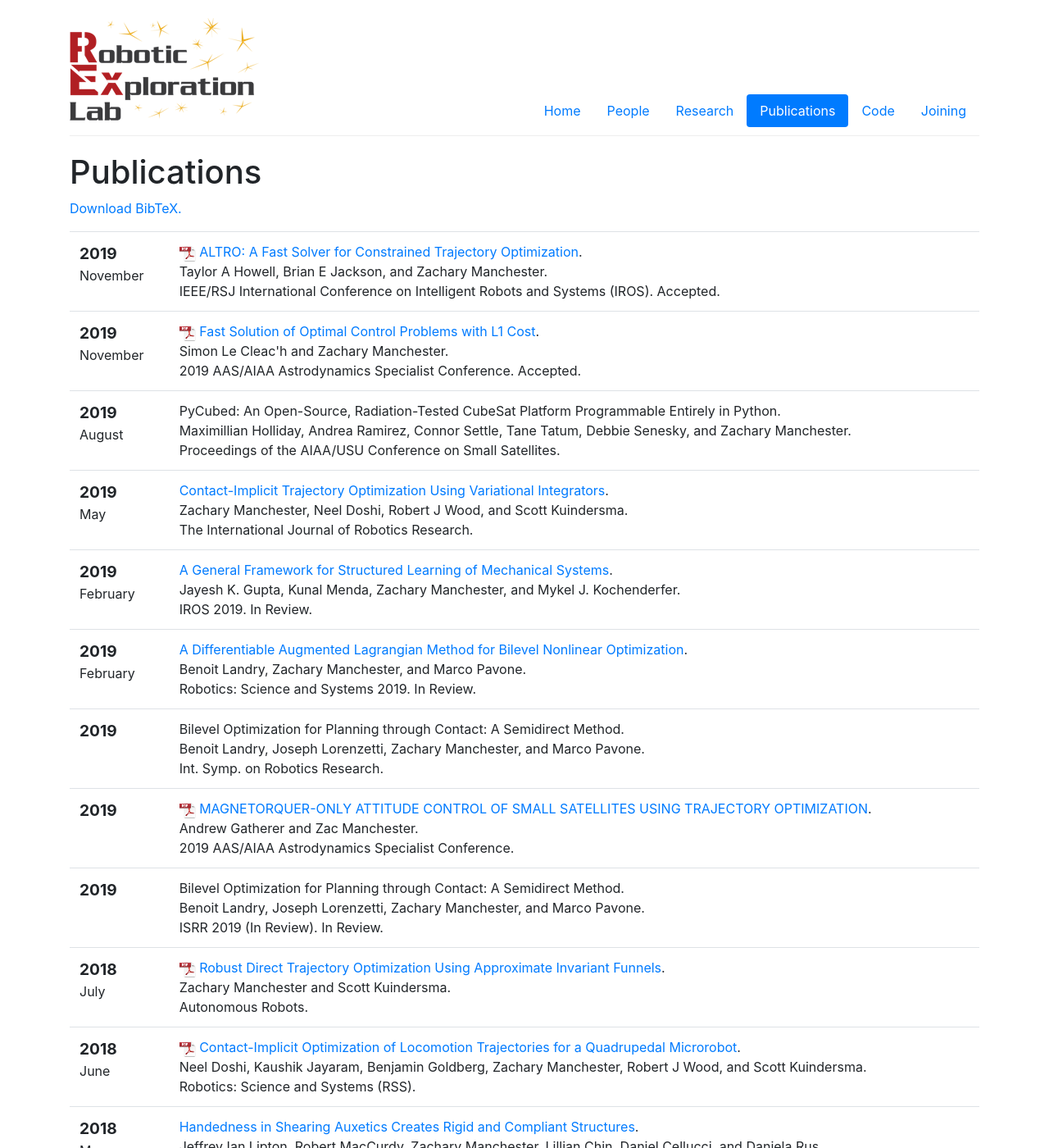
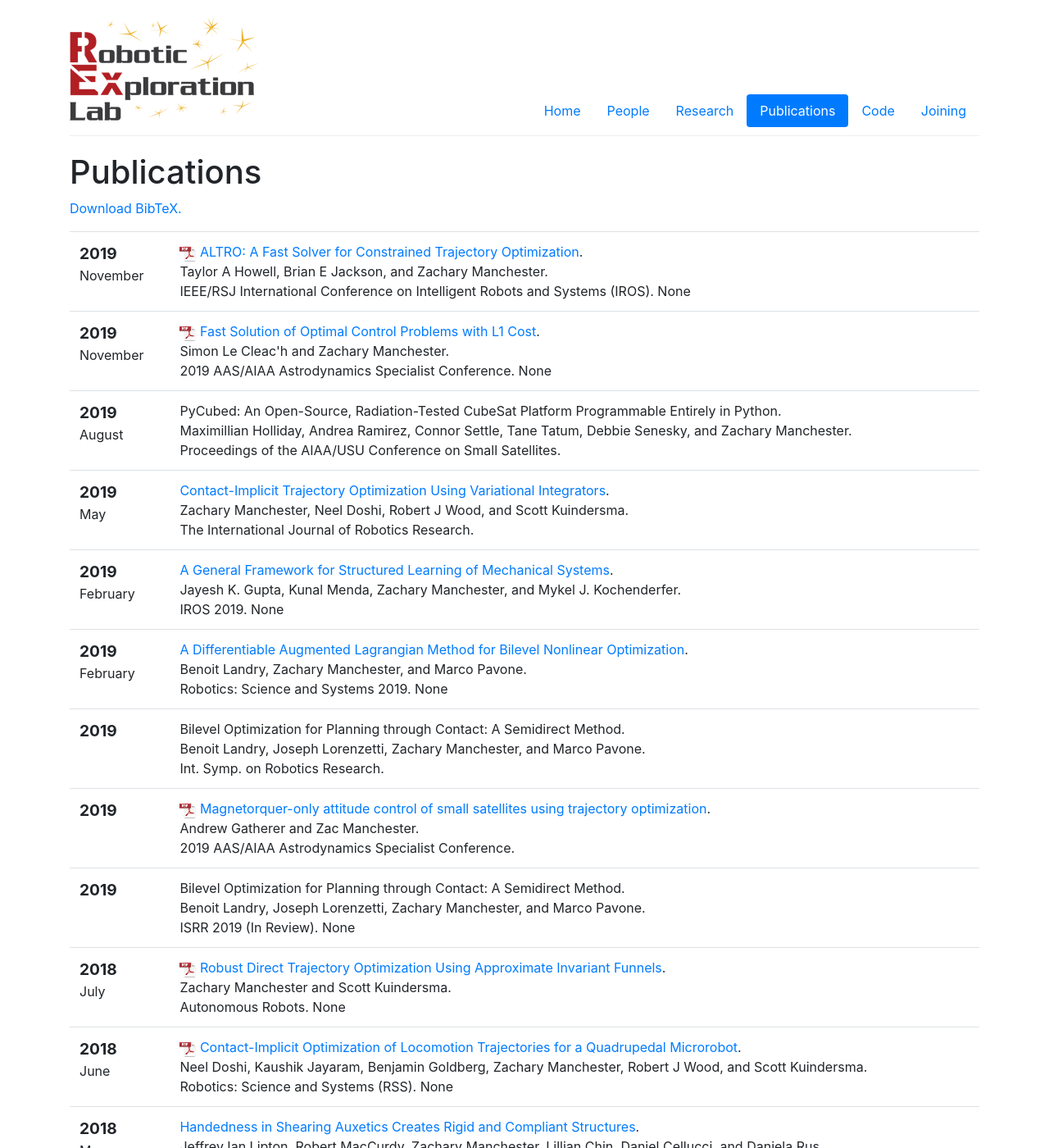
Before and after one commit to RoboticExplorationLab/roboticexplorationlab.github.io, a Jekyll site: the page built from publications.html, in a window 1280 px wide and 1400 px high. Shown: the whole window at 82% size. Built offline with Jekyll 4.4.1, drawn with Linux system fonts in a browser that asks for light colours; some of the changed text lies outside the part shown.

Commit message:
Make Andrew's publication lower-case

```diff
--- a/_includes/pubs.html
+++ b/_includes/pubs.html
@@ -20,7 +20,7 @@
 			</span><br />
 			<span class="venuetype"></span><span class="venue">IEEE/RSJ International Conference on Intelligent Robots and Systems (IROS)</span>.
 			<span class="note">
-			Accepted.
+			None
 			</span>
 			<br />
 			<span class="links">
@@ -46,7 +46,7 @@
 			</span><br />
 			<span class="venuetype"></span><span class="venue">2019 AAS/AIAA Astrodynamics Specialist Conference</span>.
 			<span class="note">
-			Accepted.
+			None
 			</span>
 			<br />
 			<span class="links">
@@ -112,7 +112,7 @@
 			</span><br />
 			<span class="venuetype"></span><span class="venue">IROS 2019</span>.
 			<span class="note">
-			In Review.
+			None
 			</span>
 			<br />
 			<span class="links">
@@ -136,7 +136,7 @@
 			</span><br />
 			<span class="venuetype"></span><span class="venue">Robotics: Science and Systems 2019</span>.
 			<span class="note">
-			In Review.
+			None
 			</span>
 			<br />
 			<span class="links">
@@ -176,7 +176,7 @@
 			<span class="pubtitle">
 					<img src="img/pdficon_small.png" width="20"
 						height="20" alt="PDF" />
-				<a href="https://rexlab.stanford.edu/papers/magnetorquer_only.pdf">MAGNETORQUER-ONLY ATTITUDE CONTROL OF SMALL SATELLITES USING TRAJECTORY OPTIMIZATION</a>.
+				<a href="https://rexlab.stanford.edu/papers/magnetorquer_only.pdf">Magnetorquer-only attitude control of small satellites using trajectory optimization</a>.
 			</span><br />
 			<span class="authors">
 				Andrew Gatherer and Zac Manchester.
@@ -204,7 +204,7 @@
 			</span><br />
 			<span class="venuetype"></span><span class="venue">ISRR 2019 (In Review)</span>.
 			<span class="note">
-			In Review.
+			None
 			</span>
 			<br />
 			<span class="links">
@@ -230,7 +230,7 @@
 			</span><br />
 			<span class="venuetype"></span><span class="venue">Autonomous Robots</span>.
 			<span class="note">
-
+			None
 			</span>
 			<br />
 			<span class="links">
@@ -256,7 +256,7 @@
 			</span><br />
 			<span class="venuetype"></span><span class="venue">Robotics: Science and Systems (RSS)</span>.
 			<span class="note">
-
+			None
 			</span>
 			<br />
 			<span class="links">
@@ -280,7 +280,7 @@
 			</span><br />
 			<span class="venuetype"></span><span class="venue">Science 360(6389)</span>.
 			<span class="note">
-
+			None
 			</span>
 			<br />
 			<span class="links">
@@ -306,7 +306,7 @@
 			</span><br />
 			<span class="venuetype"></span><span class="venue">Proceedings of the International Symposium on Robotics Research (ISRR)</span>.
 			<span class="note">
-
+			None
 			</span>
 			<br />
 			<span class="links">
@@ -332,7 +332,7 @@
 			</span><br />
 			<span class="venuetype"></span><span class="venue">Proceedings of the IEEE/RSJ International Conference on Intelligent Robots and Systems (IROS)</span>.
 			<span class="note">
-
+			None
 			</span>
 			<br />
 			<span class="links">
@@ -358,7 +358,7 @@
 			</span><br />
 			<span class="venuetype"></span><span class="venue">Robotics: Science and Systems (RSS), Cambridge, MA</span>.
 			<span class="note">
-
+			None
 			</span>
 			<br />
 			<span class="links">
@@ -384,7 +384,7 @@
 			</span><br />
 			<span class="venuetype"></span><span class="venue">Robotics and Automation (ICRA), 2017 IEEE International Conference On</span>.
 			<span class="note">
-
+			None
 			</span>
 			<br />
 			<span class="links">
@@ -410,7 +410,7 @@
 			</span><br />
 			<span class="venuetype"></span><span class="venue">The Astrophysical Journal 837(2)</span>.
 			<span class="note">
-
+			None
 			</span>
 			<br />
 			<span class="links">
@@ -436,7 +436,7 @@
 			</span><br />
 			<span class="venuetype"></span><span class="venue">55th AIAA Aerospace Sciences Meeting</span>.
 			<span class="note">
-
+			None
 			</span>
 			<br />
 			<span class="links">
@@ -462,7 +462,7 @@
 			</span><br />
 			<span class="venuetype"></span><span class="venue">AIAA Guidance, Navigation, and Control Conference</span>.
 			<span class="note">
-
+			None
 			</span>
 			<br />
 			<span class="links">
@@ -488,7 +488,7 @@
 			</span><br />
 			<span class="venuetype"></span><span class="venue">Decision and Control (CDC), 2016 IEEE 55th Conference On</span>.
 			<span class="note">
-
+			None
 			</span>
 			<br />
 			<span class="links">
@@ -512,7 +512,7 @@
 			</span><br />
 			<span class="venuetype"></span><span class="venue">IEEE Spectrum</span>.
 			<span class="note">
-
+			None
 			</span>
 			<br />
 			<span class="links">
@@ -538,7 +538,7 @@
 			</span><br />
 			<span class="venuetype"></span><span class="venue">AIAA/AAS Astrodynamics Specialist Conference</span>.
 			<span class="note">
-
+			None
 			</span>
 			<br />
 			<span class="links">
@@ -564,7 +564,7 @@
 			</span><br />
 			<span class="venuetype"></span><span class="venue">Journal of Guidance, Control, and Dynamics 39(1)</span>.
 			<span class="note">
-
+			None
 			</span>
 			<br />
 			<span class="links">
@@ -590,7 +590,7 @@
 			</span><br />
 			<span class="venuetype"></span><span class="venue">AIAA/USU Conference on Small Satellites</span>.
 			<span class="note">
-
+			None
 			</span>
 			<br />
 			<span class="links">
--- a/bib/pubs.bib
+++ b/bib/pubs.bib
@@ -288,7 +288,7 @@
 
 @inproceedings{Gatherer,
   address = {{Portland, ME}},
-  title = {{{MAGNETORQUER}}-{{ONLY ATTITUDE CONTROL OF SMALL SATELLITES USING TRAJECTORY OPTIMIZATION}}},
+  title = {{{Magnetorquer}}-{{only attitude control of small satellites using trajectory optimization}}},
   abstract = {This paper presents a magnetorquer-only attitude control technique that utilizes
 trajectory optimization methods to circumvent the underactuated nature of satellite magnetic field interactions. Given a known orbit and desired attitude state,
 the method utilizes a nonlinear dynamics model and a fast constrained trajectory optimization solver based on differential dynamic programming to arrive at
```
